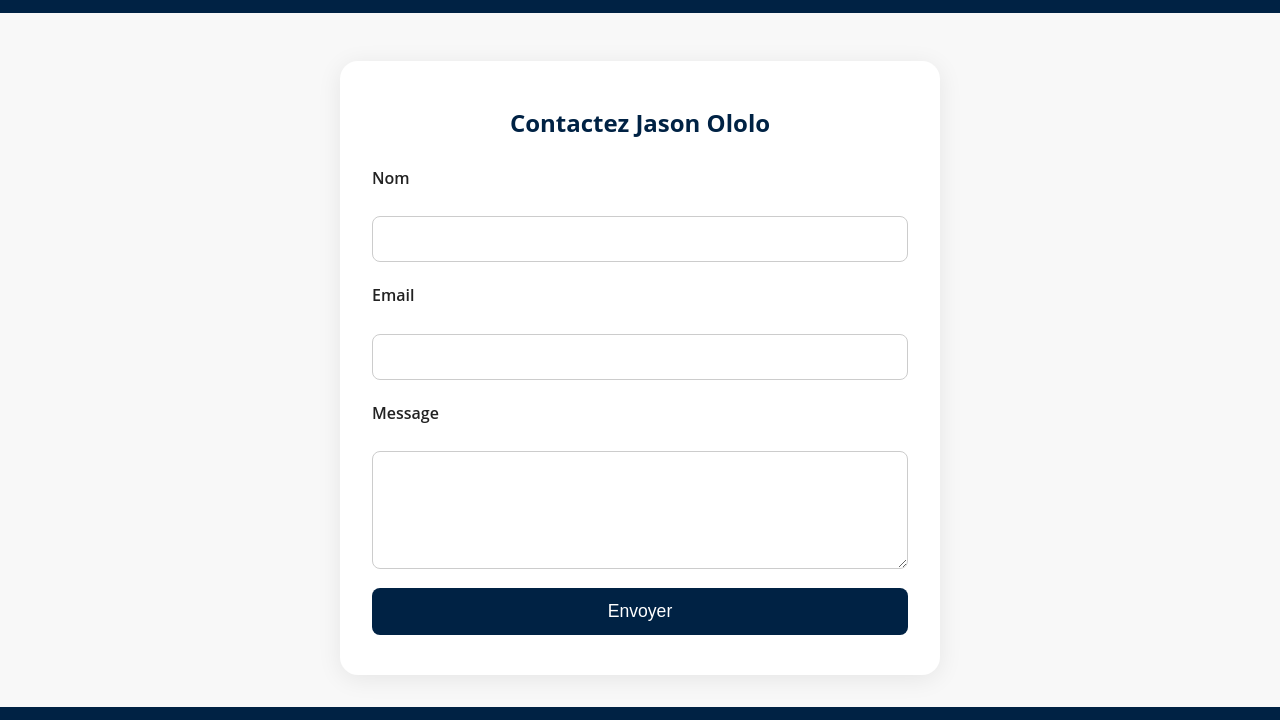
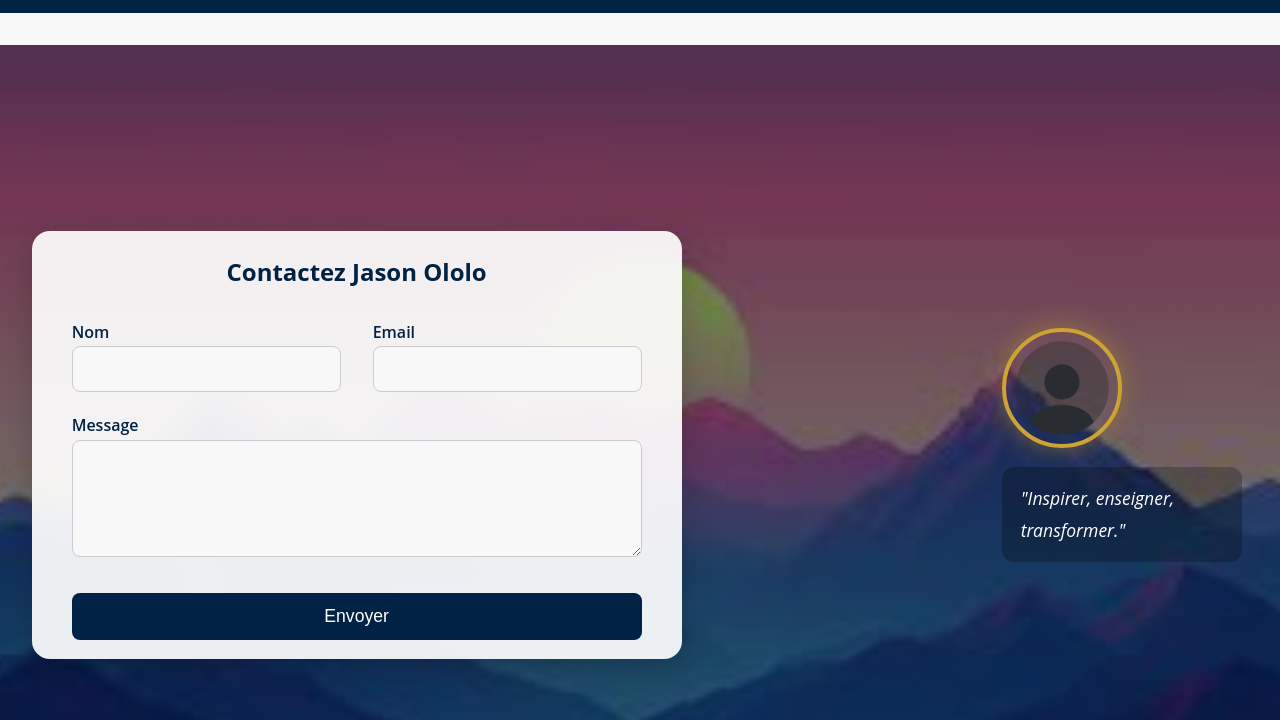
Before and after one commit to Jojobrk/site, a plain HTML site: page site/contact.html in a window 1280 px wide. Shown: the part 62-782 px from the top of the page. Drawn offline with Linux system fonts and the light colour scheme.

Commit message:
changement

```diff
--- a/site/contact.html
+++ b/site/contact.html
@@ -5,6 +5,8 @@
   <meta name="viewport" content="width=device-width, initial-scale=1.0">
   <title>Contact - Jason Ololo</title>
   <link rel="stylesheet" href="css/style.css">
+  <!-- Ajoute ceci dans le <head> -->
+<link rel="stylesheet" href="https://cdnjs.cloudflare.com/ajax/libs/font-awesome/6.5.0/css/all.min.css">
 </head>
 <body>
 
@@ -21,21 +23,42 @@
     </nav>
   </header>
 
-    <section class="contact-section">
-    <h1>Contactez Jason Ololo</h1>
-    <form class="contact-form">
+    <section class="contact-bg">
+      <div class="contact-overlay">
+        <div class="contact-card">
+          <h1>Contactez Jason Ololo</h1>
+          <form class="contact-form">
+    <div>
       <label for="nom">Nom</label>
       <input type="text" id="nom" name="nom" required>
+    </div>
+    <div>
       <label for="email">Email</label>
       <input type="email" id="email" name="email" required>
+    </div>
+    <div style="grid-column: 1 / 3;">
       <label for="message">Message</label>
       <textarea id="message" name="message" rows="5" required></textarea>
-      <button type="submit">Envoyer</button>
-    </form>
-  </section>
+    </div>
+    <button type="submit">Envoyer</button>
+  </form>
+        </div>
+        <div class="contact-left">
+          <img src="img/photo_de_profil.png" alt="Jason Ololo" class="contact-avatar">
+          <div class="contact-quote">
+            "Inspirer, enseigner, transformer."
+          </div>
+        </div>
+      </div>
+    </section>
 
   <footer>
     <p>&copy; 2025 Jason Ololo. Tous droits réservés.</p>
+     <div class="social-icons">
+      <a href="#"><i class="fab fa-youtube"></i></a>
+      <a href="#"><i class="fab fa-instagram"></i></a>
+      <a href="#"><i class="fab fa-linkedin"></i></a>
+    </div>
   </footer>
 
 </body>
--- a/site/css/style.css
+++ b/site/css/style.css
@@ -156,31 +156,120 @@ header nav ul li a.active {
   color: #222;
 }
 
-.contact-section h1 {
+.contact-bg {
+  background: url('../img/arriereplan.jpg') center/cover no-repeat;
+  min-height: 100vh;
+  display: flex;
+  align-items: center;
+  justify-content: flex-end;
+  position: relative;
+}
+
+.contact-overlay {
+  position: absolute;
+  inset: 0;
+  background: rgba(0, 34, 68, 0.55); /* overlay sombre et transparent */
+  z-index: 1;
+  display: flex;
+  align-items: center;
+  justify-content: flex-end;
+}
+
+.contact-left {
+  position: relative;
+  z-index: 2;
+  margin-left: 6vw;
+  margin-right: 3vw;
+  display: flex;
+  flex-direction: column;
+  align-items: flex-start;
+  max-width: 320px;
+}
+
+.contact-avatar {
+  width: 120px;
+  height: 120px;
+  border-radius: 50%;
+  object-fit: cover;
+  border: 4px solid #CDA434;
+  margin-bottom: 1.2rem;
+  box-shadow: 0 0 24px #CDA43488, 0 4px 16px rgba(0,0,0,0.12);
+
+}
+
+.contact-quote {
+  color: #fff;
+  font-size: 1.1rem;
+  font-style: italic;
+  background: rgba(0,0,0,0.25);
+  padding: 1rem 1.2rem;
+  border-radius: 12px;
+  max-width: 240px;
+}
+
+.contact-card {
+  position: relative;
+  z-index: 2;
+  background: rgba(255, 255, 255, 0.92);
+  padding: 1.2rem 2.5rem;
+  border-radius: 18px;
+  backdrop-filter: blur(10px);
+  box-shadow: 0 8px 32px rgba(0,0,0,0.18);
+  max-width: 650px;      /* plus large */
+  width: 100%;
+  margin-right: 19vw;
+  animation: fadeInRight 0.8s;
+  display: flex;
+  flex-direction: column;
+}
+
+@keyframes fadeInRight {
+  from { opacity: 0; transform: translateX(60px);}
+  to { opacity: 1; transform: translateX(0);}
+}
+
+.contact-card h1 {
   color: #002244;
-  margin-bottom: 1.2rem;
-  font-weight: bold;
+  margin-bottom: 1.5rem;
   text-align: center;
 }
 
 .contact-form {
-  display: flex;
-  flex-direction: column;
-  gap: 1.2rem;
+  display: grid;
+  grid-template-columns: 1fr 1fr;
+  gap: 1.2rem 2rem;
+  align-items: start;
 }
 
 .contact-form label {
   font-weight: 600;
   margin-bottom: 0.3rem;
+  color: #002244;
+  grid-column: span 2;
 }
 
-.contact-form input,
-.contact-form textarea {
+.contact-form input[type="text"],
+.contact-form input[type="email"] {
+  width: 100%;
   padding: 0.8rem;
   border: 1px solid #ccc;
   border-radius: 8px;
   font-size: 1rem;
+  background: #f8f8f8;
+  grid-column: span 1;
+}
+
+.contact-form textarea {
+  width: 100%;
+  padding: 0.8rem;
+  border: 1px solid #ccc;
+  border-radius: 8px;
+  font-size: 1rem;
+  background: #f8f8f8;
+  grid-row: span 2;
+  grid-column: 2 / 3;
   resize: vertical;
+  min-height: 100px;
 }
 
 .contact-form button {
@@ -191,12 +280,10 @@ header nav ul li a.active {
   border-radius: 8px;
   font-size: 1.1rem;
   cursor: pointer;
+  width: 100%;
   transition: background 0.2s;
-}
-
-.contact-form button:hover {
-  background: #CDA434;
-  color: #002244;
+  margin-top: 0.5rem;
+  grid-column: 1 / 3;
 }
 
 
@@ -326,6 +413,22 @@ header nav ul li a.active {
   color: #002244;
 }
 
+/* Social-icons */
+.social-icons {
+  margin-top: 10px;
+}
+
+.social-icons a {
+  color: white;
+  font-size: 1.5rem;
+  margin: 0 10px;
+  transition: color 0.3s;
+}
+
+.social-icons a:hover {
+  color: #CDA434;
+}
+
 /* FOOTER */
 footer {
   text-align: center;
```
Also changed, not shown: site/biographie.html (+7 -0 lines), site/index.html (+7 -0 lines), site/livres.html (+7 -0 lines), site/videos.html (+7 -0 lines), site/img/arriereplan.jpg (added).
